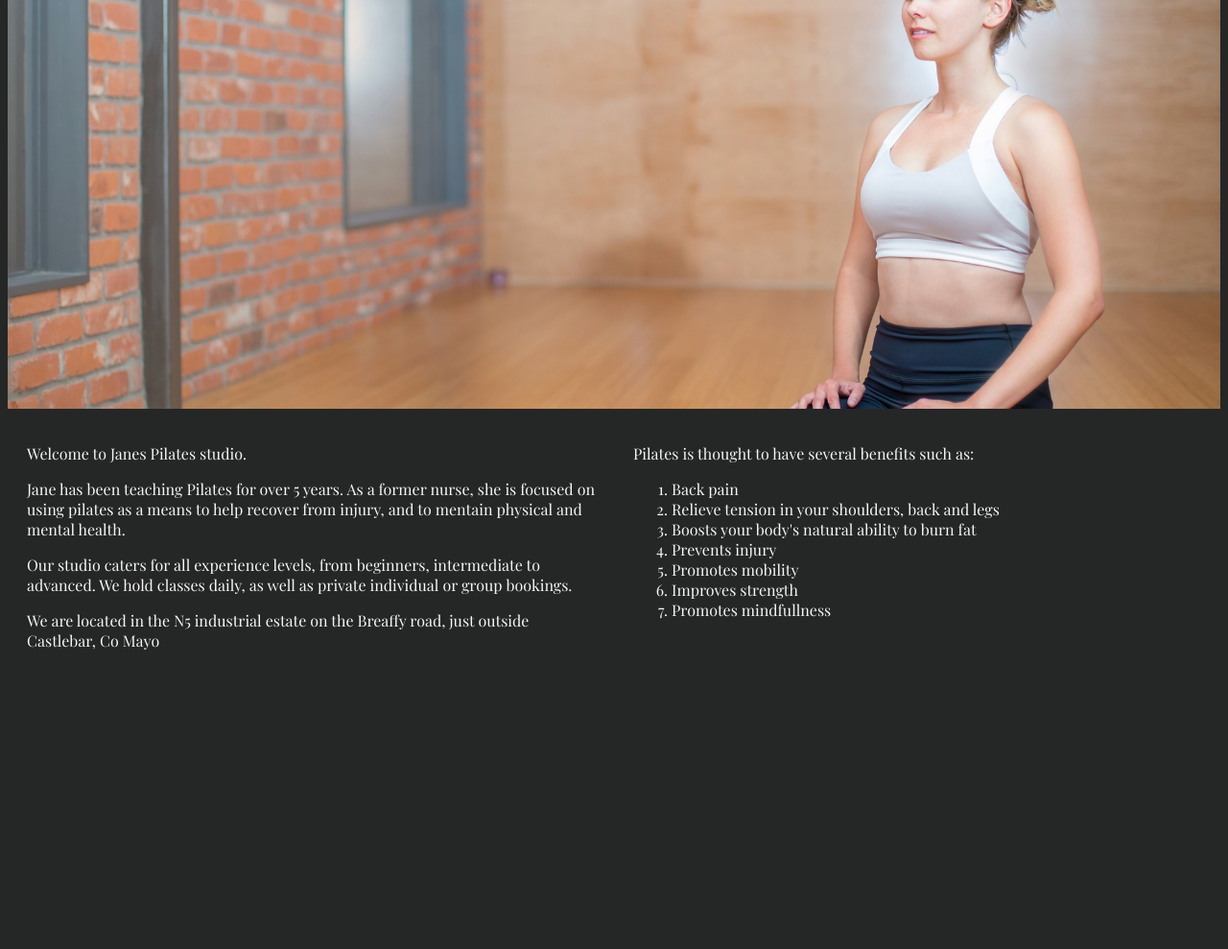
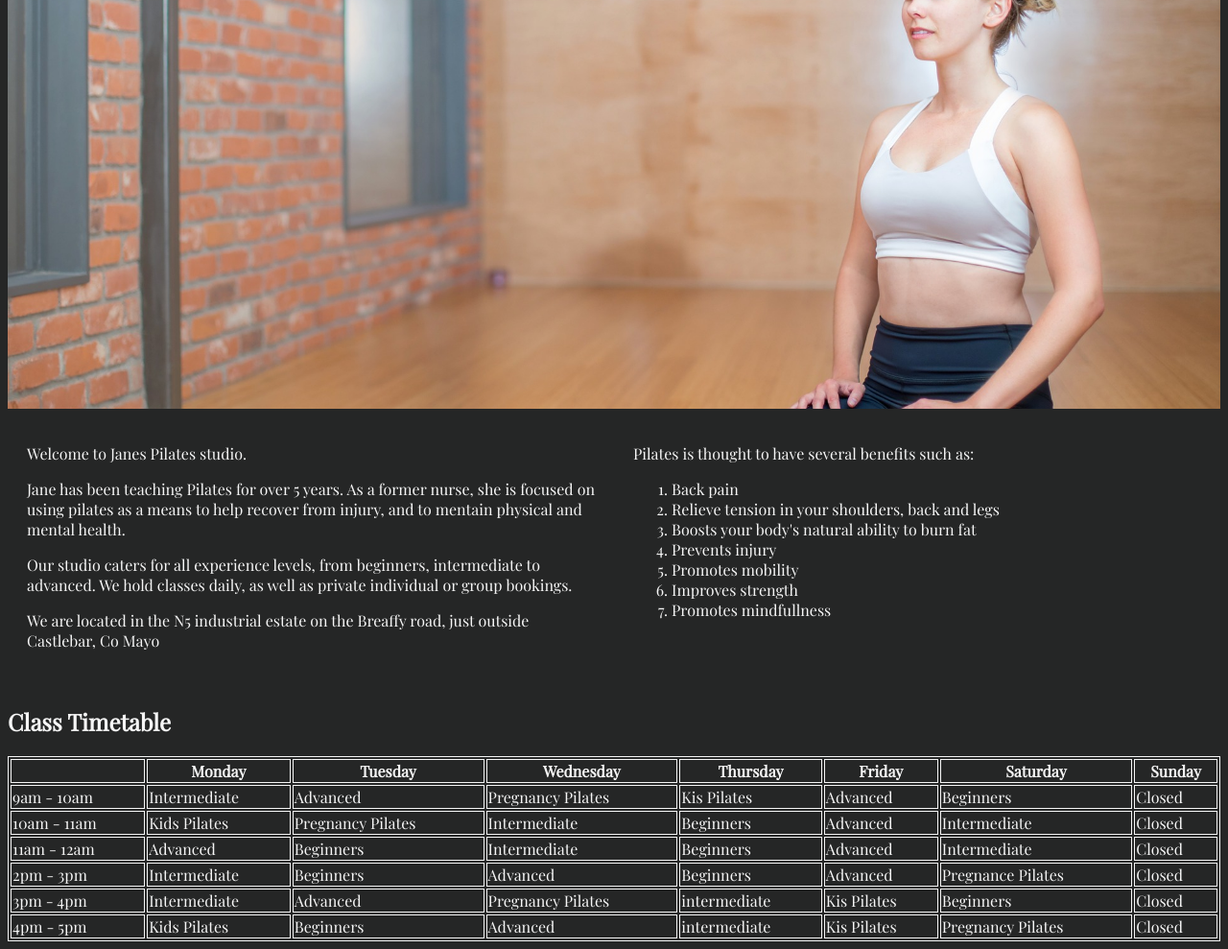
Before and after one commit to JillKerrB/Pilates, a plain HTML site: page index.html in a window 1280 px wide. Shown: the part 107-1096 px from the top of the page at 96% size. Before the commit the page ends 881 px from the top, so only its background shows below. Drawn offline with nearby package versions, Linux system fonts and the light colour scheme.

Commit message:
add class timetable

```diff
--- a/assets/css/style.css
+++ b/assets/css/style.css
@@ -70,10 +70,21 @@ color:whitesmoke;
     }
 
     .about, .benefits {
-    height:300px;
+    height: 250px;
     width:50%;
     border:10px;
     margin:10px;
     padding:10px;
     background-color: rgb(37, 38, 38);
     }
+
+    table {
+        width:100%;
+        margin 20px;
+    }
+
+        /*table border code from W3Schools - https://www.w3schools.com/html/html_table_borders.asp*/
+
+    table, th, td {
+        border: 1px solid whitesmoke;
+      }
--- a/index.html
+++ b/index.html
@@ -25,9 +25,9 @@
 
 
             <ul>
-                <li> <a href="#">Contact</a></li>
-                <li> <a href="#">Classes</a></li>
-                <li> <a href="index.html">Home </a></li>
+                <li> <a href="#contact">Contact</a></li>
+                <li> <a href="#timetable">Class Timetable</a></li>
+                <li> <a href="index.html">Home</a></li>
             </ul>
 
 
@@ -63,12 +63,105 @@
             <li>Promotes mindfullness</li>
         </ol></div>
         </div>
-    <section id="about-section">
+        <h2 id="timetable">Class Timetable</h2>
+        <table>
+            <tr>
+              <th></th>
+              <th>Monday</th>
+              <th>Tuesday</th>
+              <th>Wednesday</th>
+              <th>Thursday</th>
+              <th>Friday</th>
+              <th>Saturday</th>
+              <th>Sunday</th>
+            </tr>
+            <tr>
+              <td>9am - 10am</td>
+              <td>Intermediate</td>
+              <td>Advanced</td>
+              <td>Pregnancy Pilates</td>
+              <td>Kis Pilates</td>
+              <td>Advanced</td>
+              <td>Beginners</td>
+              <td>Closed</td>
+            </tr>
+            <tr>
+              <td>10am - 11am</td>
+              <td>Kids Pilates</td>
+              <td>Pregnancy Pilates</td>
+              <td>Intermediate</td>
+              <td>Beginners</td>
+              <td>Advanced</td>
+              <td>Intermediate</td>
+              <td>Closed</td>
+            </tr>
+          <tr>
+            <td>11am - 12am</td>
+            <td>Advanced</td>
+            <td>Beginners</td>
+            <td>Intermediate</td>
+            <td>Beginners</td>
+            <td>Advanced</td>
+            <td>Intermediate</td>
+            <td>Closed</td>
+          </tr>
+          <tr>
+            <td>2pm - 3pm</td>
+            <td>Intermediate</td>
+            <td>Beginners</td>
+            <td>Advanced</td>
+            <td>Beginners</td>
+            <td>Advanced</td>
+            <td>Pregnance Pilates</td>
+            <td>Closed</td>
+          </tr>
+          <tr>
+            <td>3pm - 4pm</td>
+            <td>Intermediate</td>
+            <td>Advanced</td>
+            <td>Pregnancy Pilates</td>
+            <td>intermediate</td>
+            <td>Kis Pilates</td>
+            <td>Beginners</td>
+            <td>Closed</td>
+          </tr>
+          <tr>
+            <td>4pm - 5pm</td>
+            <td>Kids Pilates</td>
+            <td>Beginners</td>
+            <td>Advanced</td>
+            <td>intermediate</td>
+            <td>Kis Pilates</td>
+            <td>Pregnancy Pilates</td>
+            <td>Closed</td>
+          </tr>
 
-    </section>
-    <section id="benefits-section">
 
-    </section>
+
+
+        <!--<h2 id="contact">Contact Us</h2>
+
+        <!--code from love running project*//--
+        <footer>
+            <ul>
+                <li>
+                    <a href="https://facebook.com" target="_blank" rel="noopener"
+                        aria-label="Visit our Facebook page (opens in a new tab)"><i class="fab fa-facebook"></i></a>
+                </li>
+                <li>
+                    <a href="https://twitter.com" target="_blank" rel="noopener"
+                        aria-label="Visit our Twitter page (opens in a new tab)"><i class="fab fa-twitter-square"></i></a>
+                </li>
+                <li>
+                    <a href="https://youtube.com" target="_blank" rel="noopener"
+                        aria-label="Visit our YouTube page (opens in a new tab)"><i class="fab fa-youtube-square"></i></a>
+                </li>
+                <li>
+                    <a href="https://instagram.com" target="_blank" rel="noopener"
+                        aria-label="Visit our Instagram page (opens in a new tab)"><i class="fab fa-instagram"></i></a>
+                </li>
+            </ul>
+        </footer>
 </body>
 
 </html>
```
